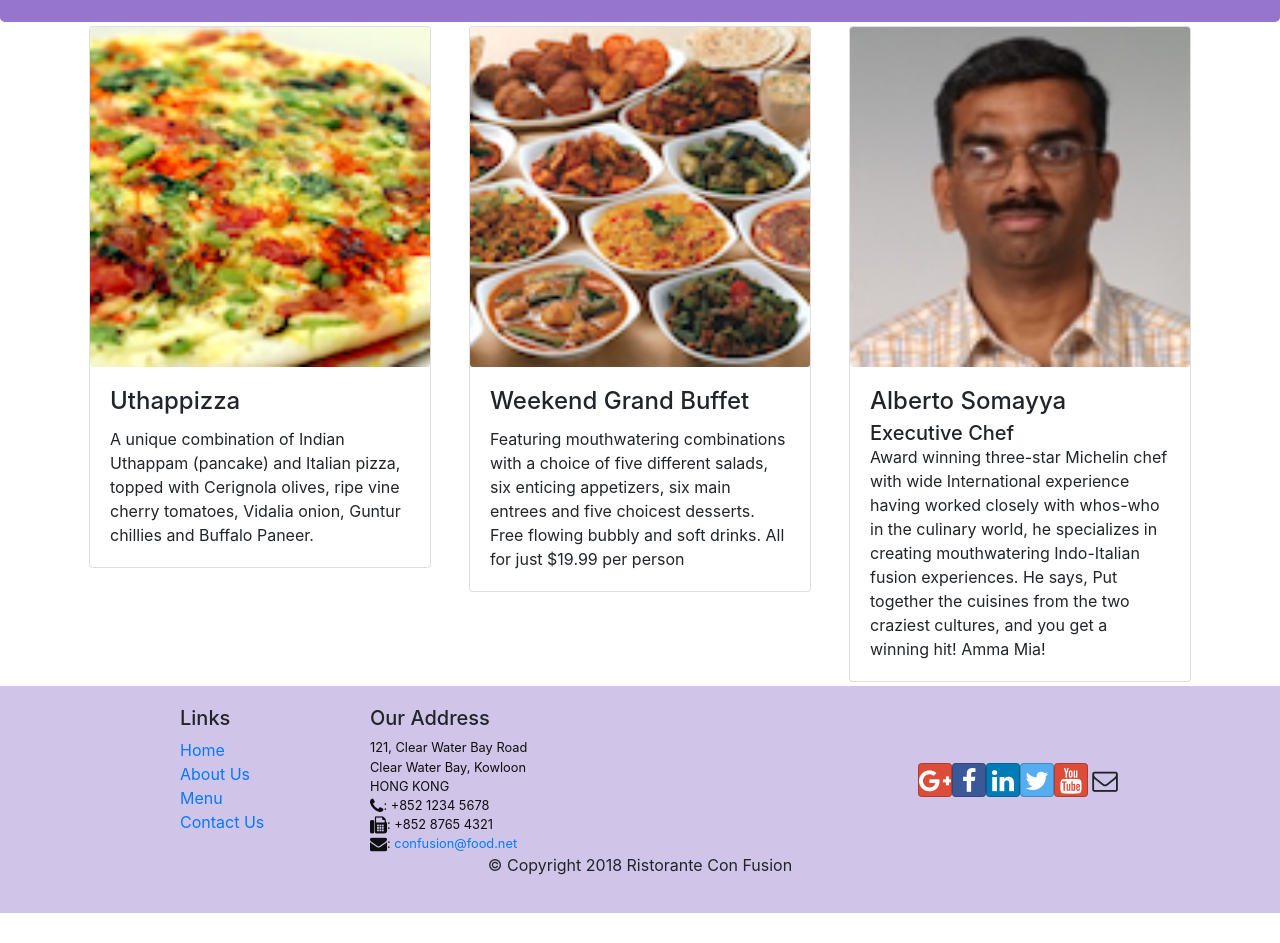
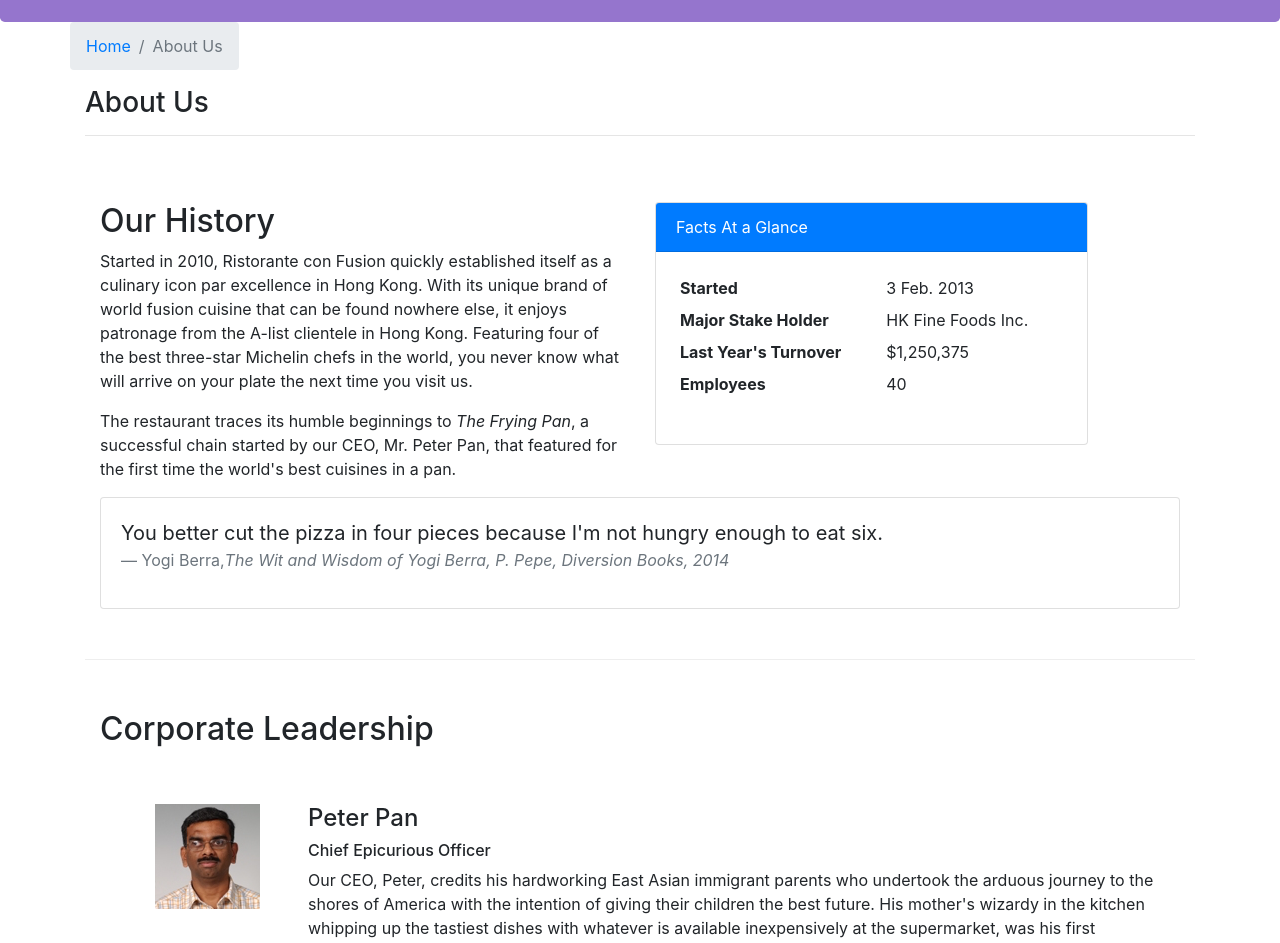
Before and after one commit to raj-orton/confusion-react, a React (Create React App) app: page /aboutus in a window 1280 px wide. Before the commit this address led to /home. Shown: the part 320-1263 px from the top of the page. Before the commit the page ends 1233 px from the top, so only its background shows below. Built offline with nearby package versions, Linux system fonts and the light colour scheme.

Commit message:
Assignment 2: React Router and Single Page Applications

```diff
--- /dev/null
+++ b/src/components/AboutComponent.js
@@ -0,0 +1,92 @@
+import React from "react";
+import { Breadcrumb, BreadcrumbItem, Card, CardBody, CardHeader, Media } from "reactstrap";
+import { Link } from "react-router-dom";
+
+function RenderLeader({leader}) {
+  return (
+    <div key={leader.id} className="col-12 mt-5">
+      <Media tag="li">
+        <Media left middle>
+          <Media object src={leader.image} alt={leader.name} />
+        </Media>
+        <Media body className="ml-5">
+          <Media heading>{leader.name}</Media>
+          <Media tag="h6">{leader.designation}</Media>
+          <p>{leader.description}</p>
+        </Media>
+      </Media>
+    </div>
+  );
+}
+
+function About(props) {
+  const leaders = props.leaders.map((leader) => {
+    return <RenderLeader leader={leader}></RenderLeader>
+  });
+
+  return (
+    <div className="container">
+      <div className="row">
+        <Breadcrumb>
+          <BreadcrumbItem>
+            <Link to="/home">Home</Link>
+          </BreadcrumbItem>
+          <BreadcrumbItem active>About Us</BreadcrumbItem>
+        </Breadcrumb>
+        <div className="col-12">
+          <h3>About Us</h3>
+          <hr />
+        </div>
+      </div>
+      <div className="row row-content">
+        <div className="col-12 col-md-6">
+          <h2>Our History</h2>
+          <p>Started in 2010, Ristorante con Fusion quickly established itself as a culinary icon par excellence in Hong Kong. With its unique brand of world fusion cuisine that can be found nowhere else, it enjoys patronage from the A-list clientele in Hong Kong. Featuring four of the best three-star Michelin chefs in the world, you never know what will arrive on your plate the next time you visit us.</p>
+          <p>The restaurant traces its humble beginnings to <em>The Frying Pan</em>, a successful chain started by our CEO, Mr. Peter Pan, that featured for the first time the world's best cuisines in a pan.</p>
+        </div>
+        <div className="col-12 col-md-5">
+          <Card>
+            <CardHeader className="bg-primary text-white">Facts At a Glance</CardHeader>
+            <CardBody>
+              <dl className="row p-1">
+                <dt className="col-6">Started</dt>
+                <dd className="col-6">3 Feb. 2013</dd>
+                <dt className="col-6">Major Stake Holder</dt>
+                <dd className="col-6">HK Fine Foods Inc.</dd>
+                <dt className="col-6">Last Year's Turnover</dt>
+                <dd className="col-6">$1,250,375</dd>
+                <dt className="col-6">Employees</dt>
+                <dd className="col-6">40</dd>
+              </dl>
+            </CardBody>
+          </Card>
+        </div>
+        <div className="col-12">
+          <Card>
+            <CardBody className="bg-faded">
+              <blockquote className="blockquote">
+                <p className="mb-0">You better cut the pizza in four pieces because I'm not hungry enough to eat six.</p>
+                <footer className="blockquote-footer">
+                  Yogi Berra,
+                  <cite title="Source Title">The Wit and Wisdom of Yogi Berra, P. Pepe, Diversion Books, 2014</cite>
+                </footer>
+              </blockquote>
+            </CardBody>
+          </Card>
+        </div>
+      </div>
+      <div className="row row-content">
+        <div className="col-12">
+          <h2>Corporate Leadership</h2>
+        </div>
+        <div className="col-12">
+          <Media list>
+            {leaders}
+          </Media>
+        </div>
+      </div>
+    </div>
+  );
+}
+
+export default About;
--- a/src/components/DishDetailComponent.js
+++ b/src/components/DishDetailComponent.js
@@ -44,6 +44,7 @@ function DishDetail(props) {
       <div className="container">
         <div className="row">
           <Breadcrumb>
+          <BreadcrumbItem><Link to="/home">Home</Link></BreadcrumbItem>
             <BreadcrumbItem><Link to="/menu">Menu</Link></BreadcrumbItem>
             <BreadcrumbItem active>{props.dish.name}</BreadcrumbItem>
           </Breadcrumb>
--- a/src/components/MainComponent.js
+++ b/src/components/MainComponent.js
@@ -10,6 +10,7 @@ import Home from './HomeComponent';
 import DishDetail from './DishDetailComponent';
 import { Redirect, Route, Switch } from 'react-router-dom';
 import Contact from './ContactComponent';
+import About from './AboutComponent';
 
 class Main extends Component {
 
@@ -46,6 +47,7 @@ class Main extends Component {
         <Header></Header>
         <Switch>
           <Route path="/home" component={HomePage}></Route>
+          <Route path="/aboutus" component={() => <About leaders={this.state.leaders}></About>}></Route>
           <Route exact path="/menu" component={() => <Menu dishes={this.state.dishes}></Menu>}></Route>
           <Route path="/menu/:dishId" component={DishWithId}></Route>
           <Route exact path="/contactus" component={Contact}></Route>
```
